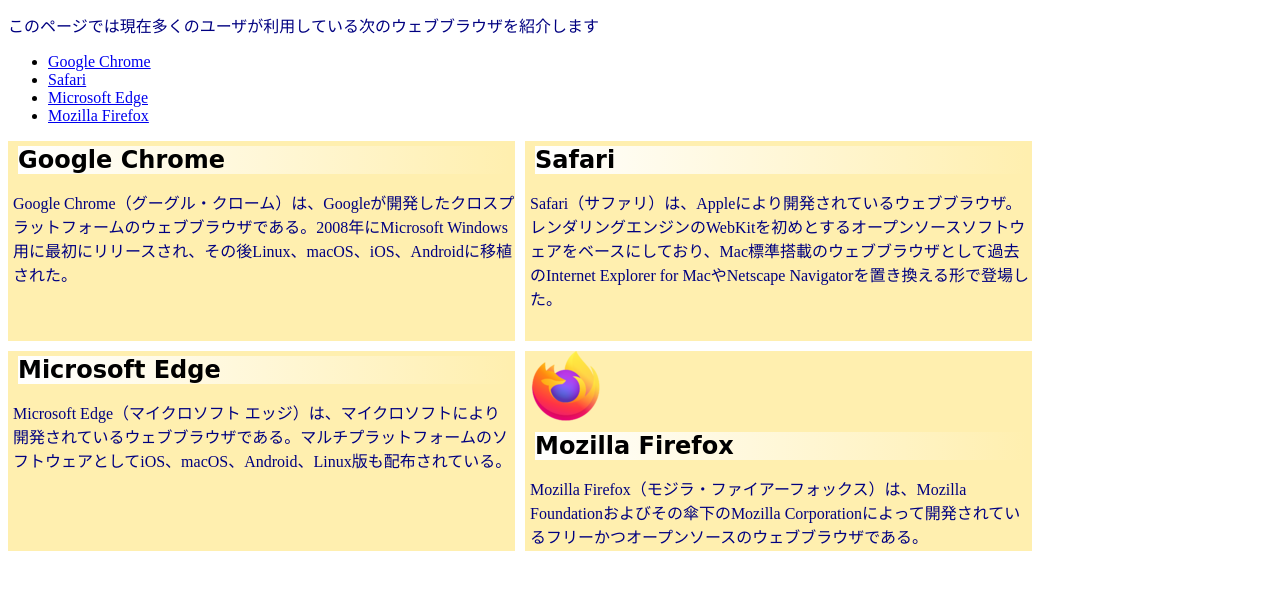
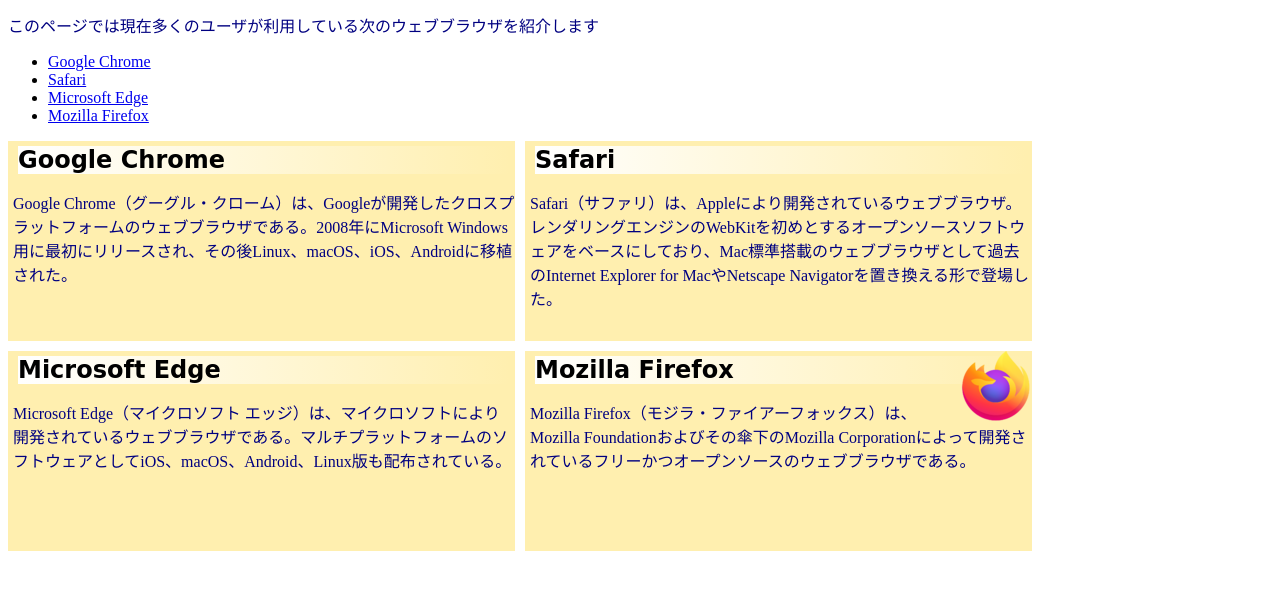
Before and after one commit to G286632022/medialabo, a plain HTML site: page practice-css/browser-intro.html in a window 1280 px wide. Shown: the part 172-762 px from the top of the page. Drawn offline with Linux system fonts and the light colour scheme.

Commit message:
browser-intro.cssの編集

```diff
--- a/practice-css/browser-intro.css
+++ b/practice-css/browser-intro.css
@@ -34,6 +34,6 @@ div#zentai > div {
 	background-color: #ffefaf;
 }
 
-img.src{
+img{
     float: right;
 }
```
